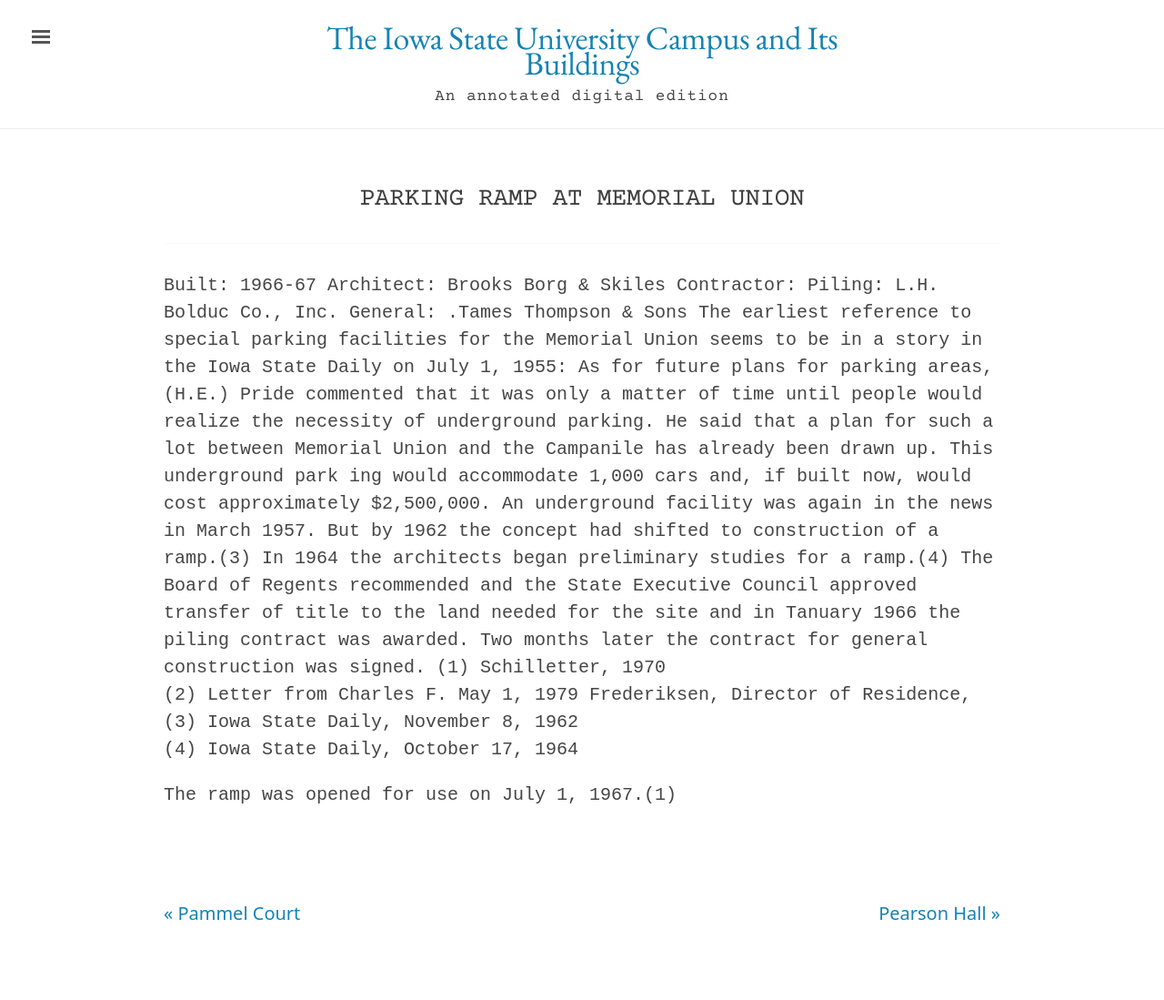
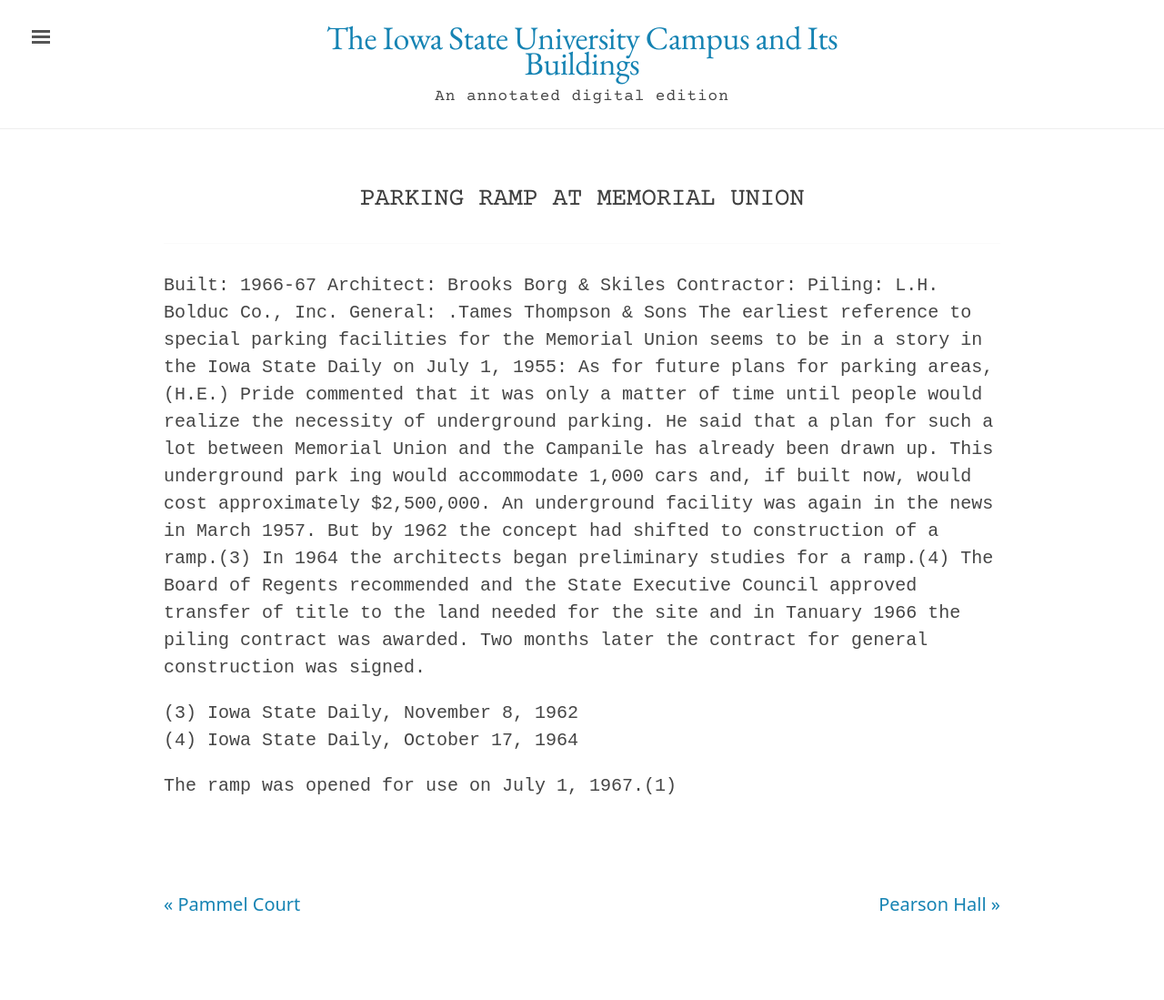
Before and after one commit to emanderson811/day-edition, a Jekyll site: the page built from _texts/buildings/162day-parking-ramp-mu.md, in a window 1280 px wide. Shown: the whole page at 91% size. Built offline with Jekyll 4.4.1, drawn with Linux system fonts in a browser that asks for light colours.

Commit message:
Update 162day-parking-ramp-mu.md

```diff
--- a/_texts/buildings/162day-parking-ramp-mu.md
+++ b/_texts/buildings/162day-parking-ramp-mu.md
@@ -25,8 +25,7 @@
 ing would accommodate 1,000 cars and, if built now, would cost
 approximately $2,500,000.
 An underground facility was again in the news in March 1957. But by 1962 the concept had shifted to construction of a ramp.(3) In 1964 the architects began preliminary studies for a ramp.(4) The Board of Regents recommended and the State Executive Council approved transfer of title to the land needed for the site and in Tanuary 1966 the piling contract was awarded. Two months later the contract for general construction was signed.
-(1)  Schilletter, 1970
-(2)  Letter from Charles F. May 1, 1979  Frederiksen, Director of Residence,
+
 (3)  Iowa State Daily,  November 8,  1962
 (4)  Iowa State Daily,  October 17,  1964
 
```
